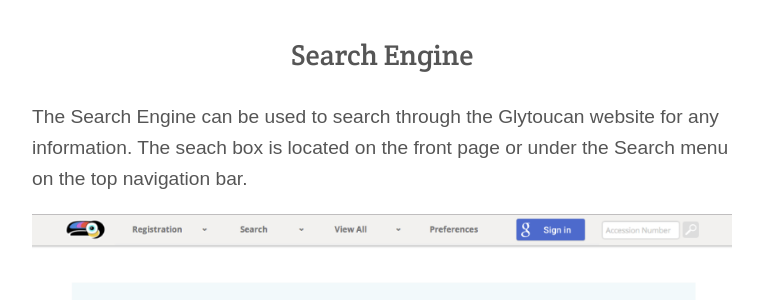
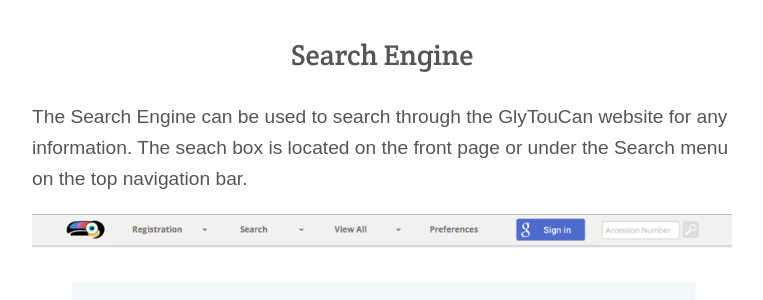
Before and after one commit to glytoucan/glytoucan, a Jekyll site: the page built from manual/search-engine.md, in a window 1280 px wide and 900 px high, scrolled down 457 px. Shown: the part 154-454 px from the top of the window, without its empty margins (258-1021 px from the left). Built offline with Jekyll 4.4.1, drawn with Linux system fonts in a browser that asks for light colours; nearby versions of some CDN libraries.

Commit message:
update-fix name
caps on GlyTouCan

```diff
--- a/manual/search-engine.md
+++ b/manual/search-engine.md
@@ -13,7 +13,7 @@ next:
 
 Search Engine
 ------------
-  The Search Engine can be used to search through the Glytoucan website for any information. The seach box is located on the front page or under the Search menu on the top navigation bar.
+  The Search Engine can be used to search through the GlyTouCan website for any information. The seach box is located on the front page or under the Search menu on the top navigation bar.
 
 ![Search Engine](/images/manual/search-engine.png)
 
```
